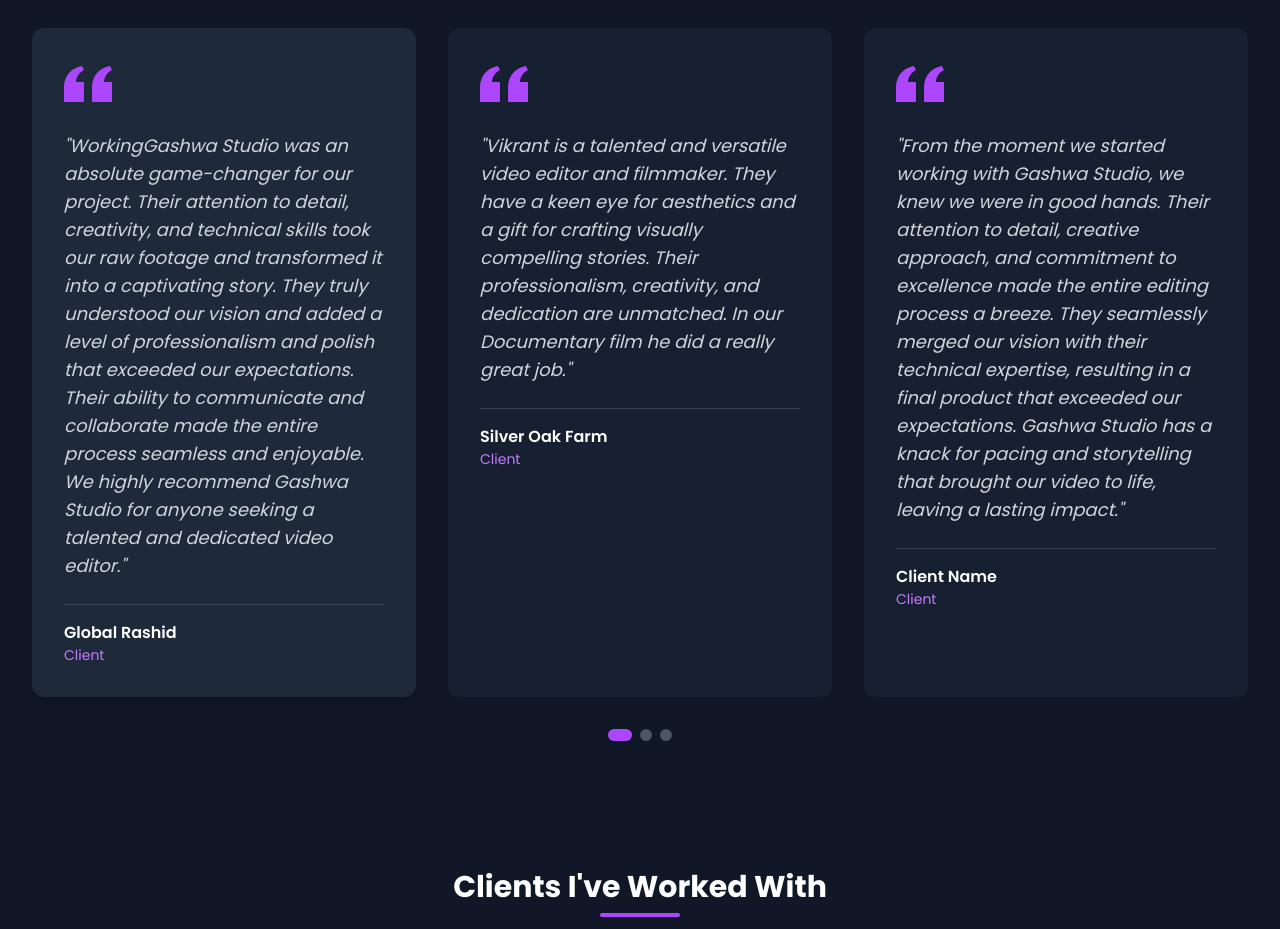
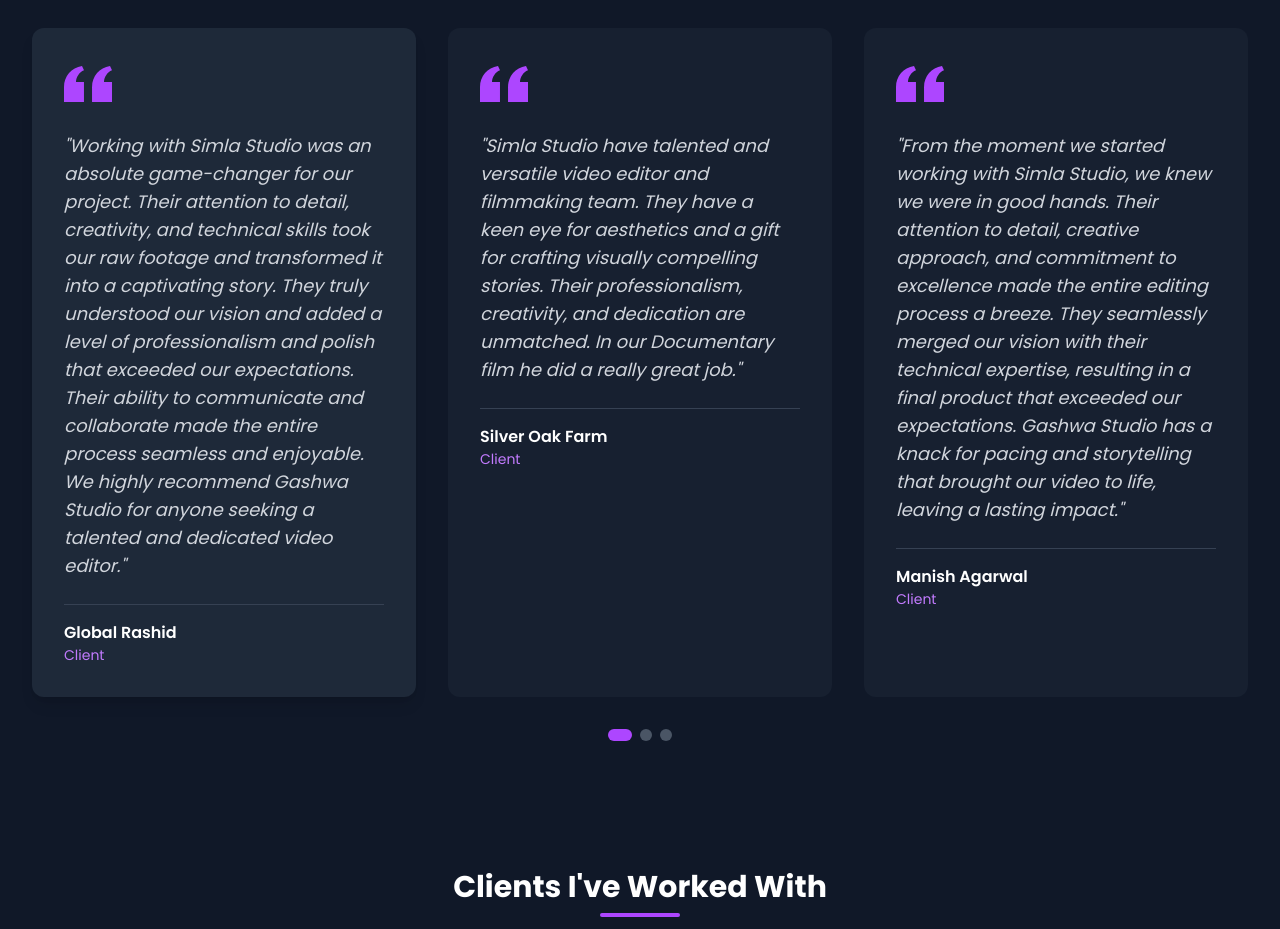
Before and after one commit to ritikkash/Simla-Studio, a React (Vite) app: page / in a window 1280 px wide. Shown: the part 3360-4289 px from the top of the page. Built offline with nearby package versions, Linux system fonts and the light colour scheme.

Commit message:
testimonials changes

```diff
--- a/src/components/Testimonials.jsx
+++ b/src/components/Testimonials.jsx
@@ -5,20 +5,20 @@ import { useInView } from "react-intersection-observer";
 const testimonials = [
   {
     id: 1,
-    quote: "WorkingGashwa Studio was an absolute game-changer for our project. Their attention to detail, creativity, and technical skills took our raw footage and transformed it into a captivating story. They truly understood our vision and added a level of professionalism and polish that exceeded our expectations. Their ability to communicate and collaborate made the entire process seamless and enjoyable. We highly recommend Gashwa Studio for anyone seeking a talented and dedicated video editor.",
+    quote: "Working with Simla Studio was an absolute game-changer for our project. Their attention to detail, creativity, and technical skills took our raw footage and transformed it into a captivating story. They truly understood our vision and added a level of professionalism and polish that exceeded our expectations. Their ability to communicate and collaborate made the entire process seamless and enjoyable. We highly recommend Gashwa Studio for anyone seeking a talented and dedicated video editor.",
     author: "Global Rashid",
     role: "Client"
   },
   {
     id: 2,
-    quote: "Vikrant is a talented and versatile video editor and filmmaker. They have a keen eye for aesthetics and a gift for crafting visually compelling stories. Their professionalism, creativity, and dedication are unmatched. In our Documentary film he did a really great job.",
+    quote: "Simla Studio have talented and versatile video editor and filmmaking team. They have a keen eye for aesthetics and a gift for crafting visually compelling stories. Their professionalism, creativity, and dedication are unmatched. In our Documentary film he did a really great job.",
     author: "Silver Oak Farm",
     role: "Client"
   },
   {
     id: 3,
-    quote: "From the moment we started working with Gashwa Studio, we knew we were in good hands. Their attention to detail, creative approach, and commitment to excellence made the entire editing process a breeze. They seamlessly merged our vision with their technical expertise, resulting in a final product that exceeded our expectations. Gashwa Studio has a knack for pacing and storytelling that brought our video to life, leaving a lasting impact.",
-    author: "Client Name",
+    quote: "From the moment we started working with Simla Studio, we knew we were in good hands. Their attention to detail, creative approach, and commitment to excellence made the entire editing process a breeze. They seamlessly merged our vision with their technical expertise, resulting in a final product that exceeded our expectations. Gashwa Studio has a knack for pacing and storytelling that brought our video to life, leaving a lasting impact.",
+    author: "Manish Agarwal",
     role: "Client"
   }
 ];
```
